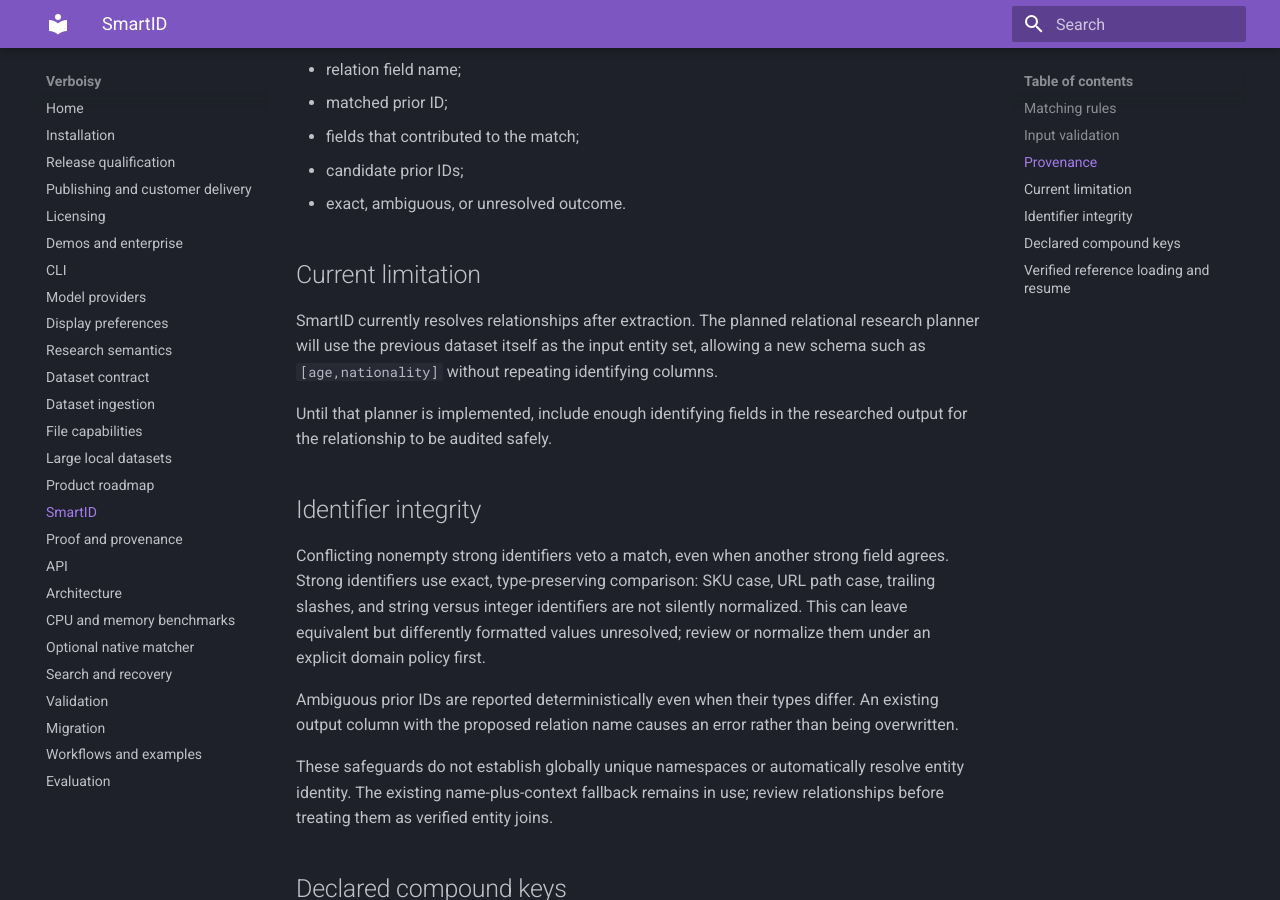
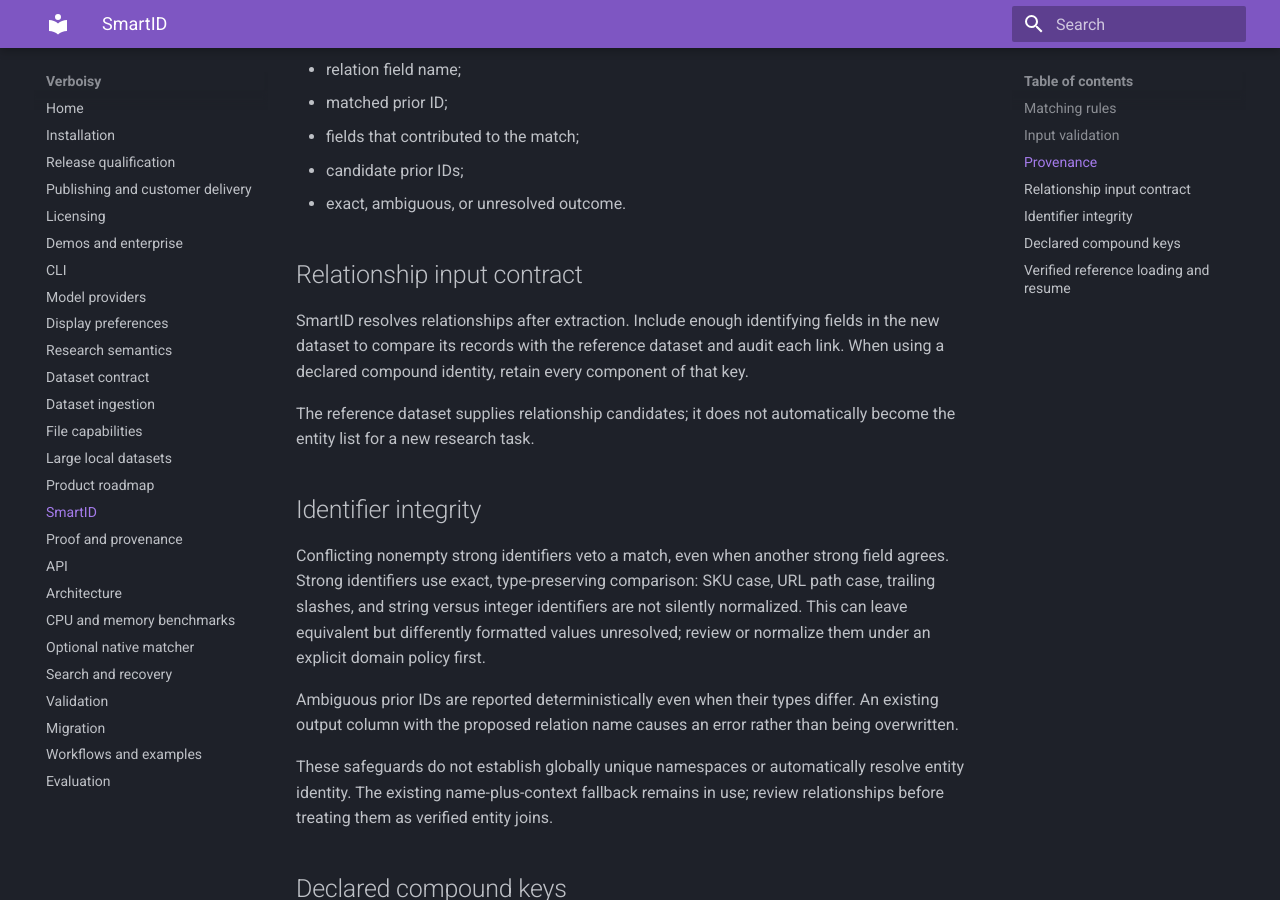
Before and after one commit to EmanueleTorrisi/verboisy, an MkDocs documentation site: the page built from docs/smartid.md, in a window 1280 px wide and 900 px high, scrolled down 1091 px. Built offline with MkDocs 1.6.1 and Material for MkDocs 9.7.7, drawn with Linux system fonts in a browser that asks for light colours.

Commit message:
docs(smartid): define the supported relationship input contract

```diff
--- a/docs/smartid.md
+++ b/docs/smartid.md
@@ -44,11 +44,14 @@ The manifest and proof path can record:
 - candidate prior IDs;
 - exact, ambiguous, or unresolved outcome.
 
-## Current limitation
+## Relationship input contract
 
-SmartID currently resolves relationships after extraction. The planned relational research planner will use the previous dataset itself as the input entity set, allowing a new schema such as `[age,nationality]` without repeating identifying columns.
+SmartID resolves relationships after extraction. Include enough identifying fields
+in the new dataset to compare its records with the reference dataset and audit each
+link. When using a declared compound identity, retain every component of that key.
 
-Until that planner is implemented, include enough identifying fields in the researched output for the relationship to be audited safely.
+The reference dataset supplies relationship candidates; it does not automatically
+become the entity list for a new research task.
 
 ## Identifier integrity
 
```
